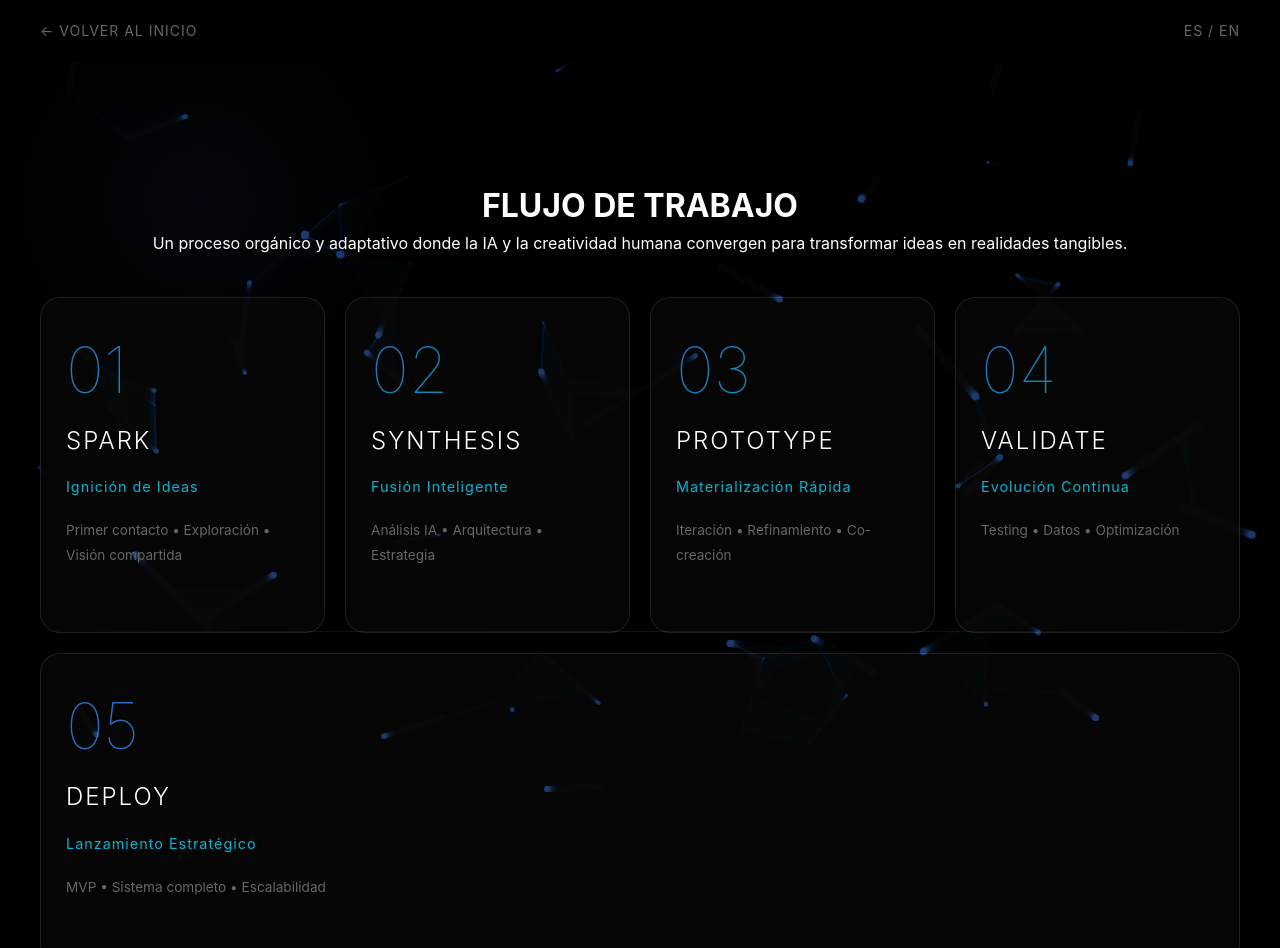
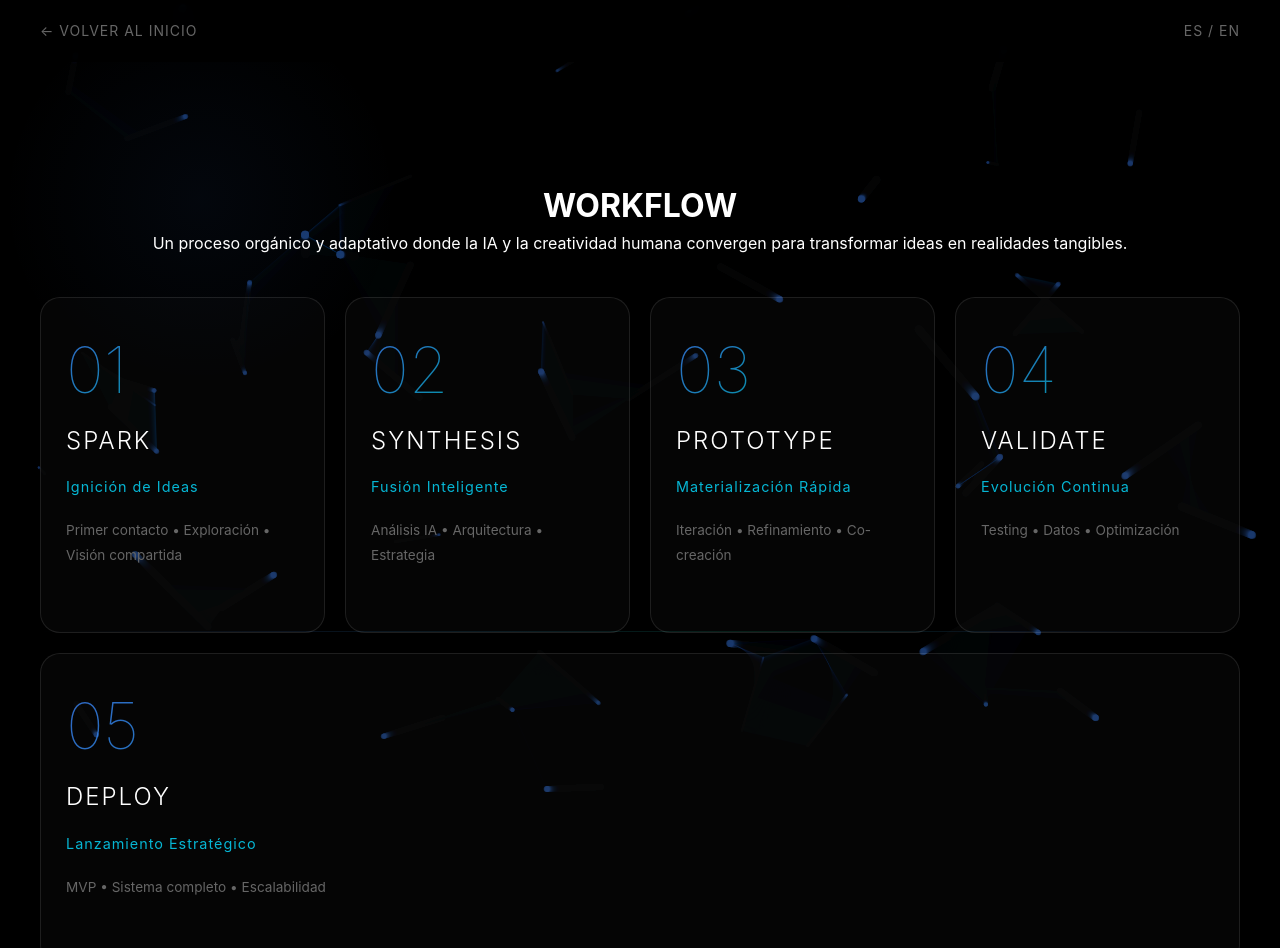
Before and after one commit to umbusk1/umbusksite, a website: page frontend/workflow.html in a window 1280 px wide. Shown: the top 948 px of the page. Drawn offline with Linux system fonts and the light colour scheme.

Commit message:
Add files via upload

```diff
--- a/frontend/workflow.html
+++ b/frontend/workflow.html
@@ -387,7 +387,7 @@
     <main class="main-container">
         <!-- Header -->
         <header class="header">
-            <h1>FLUJO DE TRABAJO</h1>
+            <h1>WORKFLOW</h1>
             <p>Un proceso orgánico y adaptativo donde la IA y la creatividad humana convergen para transformar ideas en realidades tangibles.</p>
         </header>
 
```
